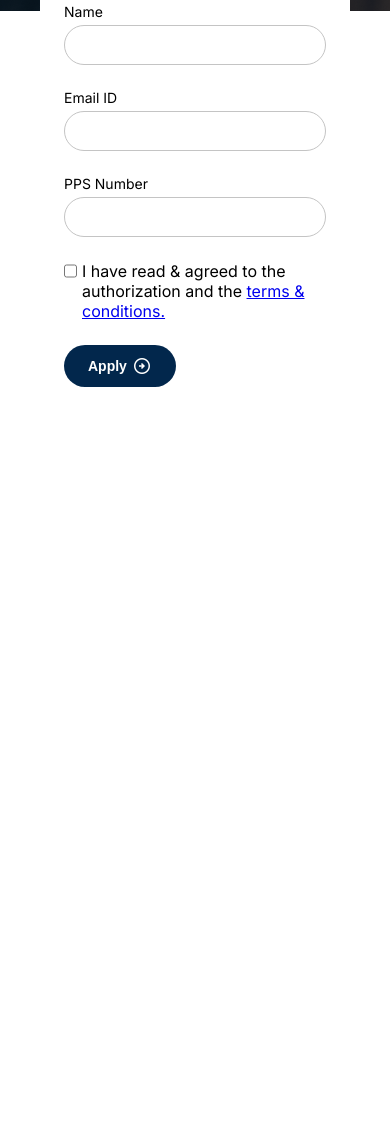
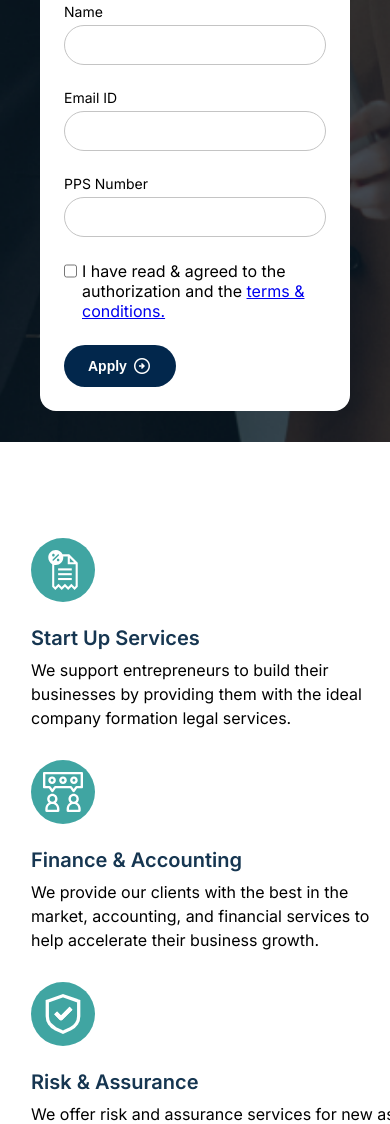
Before and after one commit to razeeth11/Matsio-Frontend, a plain HTML site: page index.html in a window 390 px wide. Shown: the part 876-2000 px from the top of the page. Before the commit the page ends 1318 px from the top, so only its background shows below. Drawn offline with nearby package versions, Linux system fonts and the light colour scheme.

Commit message:
responsive

```diff
--- a/index.html
+++ b/index.html
@@ -14,7 +14,7 @@
   <body>
     <!-- ----------------------contact-nav-------------------------- -->
 
-    <nav class="contact-nav">
+    <header class="contact-nav">
       <div class="contact-list">
         <ul class="contact-nav-list">
           <li class="number">
@@ -37,7 +37,7 @@
           </li>
         </ul>
       </div>
-    </nav>
+    </header>
 
     <!-- ----------------------end of contact-nav-------------------------- -->
 
@@ -121,6 +121,45 @@
       </div>
     </section>
 
+    <footer>
+      <div class="footer-div">
+        <div class="footer-div-icon">
+          <img src="./images/start.svg" alt="" width="40px" height="40px" />
+        </div>
+        <div class="text">
+          <p class="footer-div-title">start up services</p>
+          <p class="footer-div-para">
+            We support entrepreneurs to build their businesses by providing them
+            with the ideal company formation legal services.
+          </p>
+        </div>
+      </div>
+      <div class="footer-div">
+        <div class="footer-div-icon">
+          <img src="./images/finance.svg" alt="" width="40px" height="40px" />
+        </div>
+        <div class="text">
+          <p class="footer-div-title">Finance & Accounting</p>
+          <p class="footer-div-para">
+            We provide our clients with the best in the market, accounting, and
+            financial services to help accelerate their business growth.
+          </p>
+        </div>
+      </div>
+      <div class="footer-div">
+        <div class="footer-div-icon">
+          <img src="./images/risk.svg" alt="" width="40px" height="40px" />
+        </div>
+        <div class="text">
+          <p class="footer-div-title">Risk & Assurance</p>
+          <p class="footer-div-para">
+            We offer risk and assurance services for new as well as established
+            businesses to help them reduce risks and overcome any disruption.
+          </p>
+        </div>
+      </div>
+    </footer>
+
     <script src="./script.js"></script>
   </body>
 </html>
--- a/style.css
+++ b/style.css
@@ -15,6 +15,7 @@ body {
 .contact-nav {
   background: #163651;
   padding: 3px;
+  width: 100%;
 }
 
 .contact-nav-list {
@@ -73,8 +74,9 @@ body {
 section {
   background-image: url("./images/bg.png");
   background-size: cover;
-  background-position: center;
-  height: 656px;
+  background-repeat: no-repeat;
+  background-position:center;
+  min-height: 656px;
 }
 
 .main-content {
@@ -84,6 +86,7 @@ section {
   gap: 40px;
   flex-wrap: wrap;
   padding: 8% 40px;
+  height: min-content;
 }
 
 .marketing-lines {
@@ -216,3 +219,53 @@ label {
   transform: rotate(360deg);
   scale: 1.2;
 }
+
+/* -------------------------------footer---------------------------- */
+
+.footer-div{
+  display: flex;
+  flex-direction: column;
+  gap: 24px;
+  width: 368px;
+}
+
+.footer-div-icon{
+  display: flex;
+  align-items: center;
+  justify-content: center;
+  background: #40a5a2;
+  width: 64px;
+  height: 64px;
+  border-radius: 50%;
+  font-size: 40px;
+  color: #FFF;
+}
+
+.footer-div-title{
+  font-size: 20px;
+font-style: normal;
+font-weight: 600;
+text-transform: capitalize;
+color: #163651;
+}
+
+.footer-div-para{
+  font-size: 16px;
+font-style: normal;
+font-weight: 400;
+line-height: 150%;
+}
+
+.text{
+  display: flex;
+  flex-direction: column;
+  gap: 8px;
+}
+
+footer{
+  display: grid;
+  grid-template-columns: repeat(auto-fit, minmax(350px , 1fr));
+  justify-items: center;
+  gap: 30px;
+  padding: 96px 40px;
+}
```
Also changed, not shown: images/finance.svg (added), images/risk.svg (added), images/start.svg (added).
